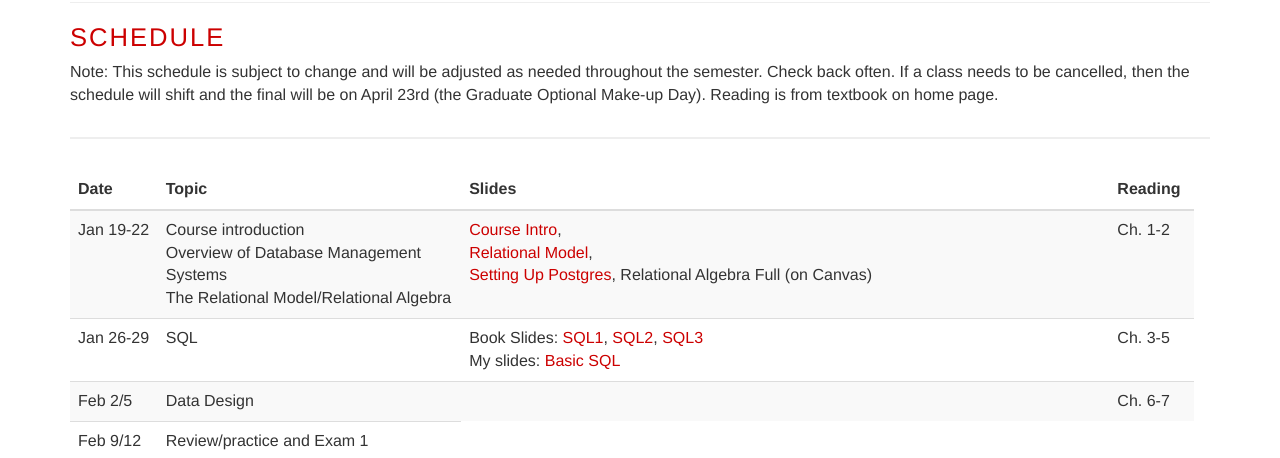
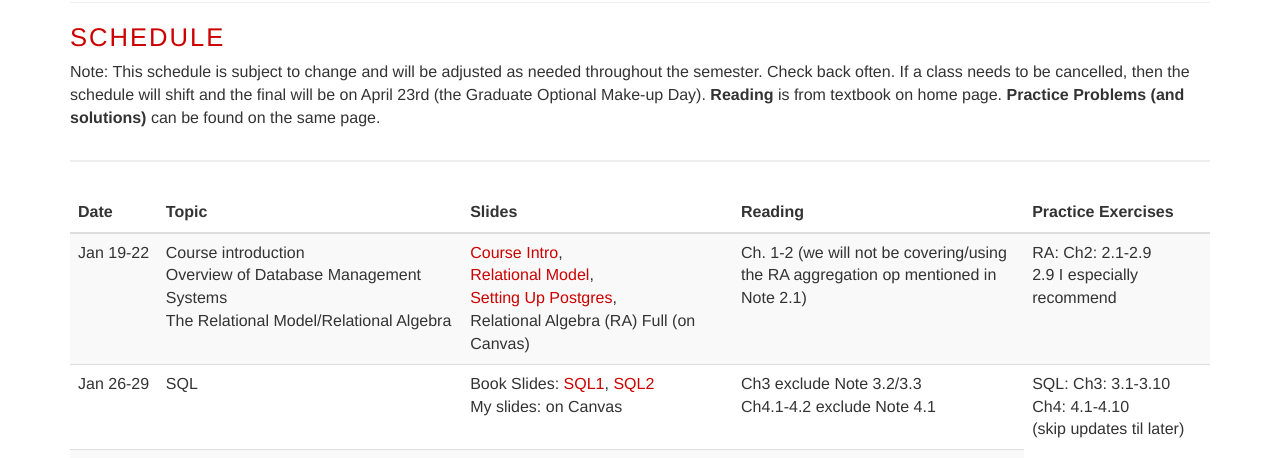
Before and after one commit to northeastern-datalab/cs5200, a plain HTML site: page sched.html in a window 1280 px wide. Shown: the part 297-755 px from the top of the page. Drawn offline with Linux system fonts and the light colour scheme.

Commit message:
moving my slides to canvas

```diff
--- a/sched.html
+++ b/sched.html
@@ -67,8 +67,10 @@
 			semester. Check back often.  If a class needs
 			to be cancelled, then the schedule will shift
 			and the final will be on April 23rd (the
-			Graduate Optional Make-up Day).  Reading is
-			from textbook on home page.
+			Graduate Optional Make-up Day). <b> Reading</b> is
+			from textbook on home page.  <b>Practice
+			Problems (and solutions)</b> can be found on
+			the same page.
 		  </p>
 
 		  	<div class="table-responsive">
@@ -79,12 +81,9 @@
 							<th>Date</th>
 
 							<th>Topic</th>
-<!--							<th>
-							  Book Slides</th>
-									  -->						  		<th>
-
-				 Slides</th>
-<th>Reading</th>
+<th>Slides</th>
+	<th>Reading</th>
+<th>Practice Exercises</th>
 						</tr>
 					</thead>
 
@@ -108,10 +107,13 @@ Overview of Database Management Systems<br>
   <a href="download/5200.2.RelationalModel.pdf">Relational Model</a>,
     <br>
     <a href="download/Setup-PostgreSQL.2021.pdf"> Setting Up
-  Postgres</a>,
-  Relational Algebra Full					    (on Canvas)
+  Postgres</a>,<br>
+  Relational Algebra (RA) Full (on Canvas)
 </td>
-<td>Ch. 1-2</td>
+<td>Ch. 1-2 (we will not be covering/using<br> the RA aggregation op mentioned
+					    in Note 2.1)</td>
+					    <td>RA:  Ch2: 2.1-2.9<br>
+					    2.9 I especially recommend</td>
 </tr>
 <tr>
   <td>Jan 26-29</td>
@@ -121,11 +123,16 @@ Overview of Database Management Systems<br>
 <td>
   Book Slides:
   <a href="download/ch3.pptx">SQL1</a>,
-  <a href="download/ch4.pptx">SQL2</a>,
-  <a href="download/ch5.pptx">SQL3</a><br>
-My slides:  <a href="download/5200.4.SQL.Basics.pdf">Basic SQL</a>
+  <a href="download/ch4.pptx">SQL2</a><br>
+<!--  <a href="download/ch5.pptx">SQL3</a><br> -->
+My slides:  on Canvas
 </td>
-<td>Ch. 3-5</td>
+<td>Ch3 exclude Note 3.2/3.3<br>
+Ch4.1-4.2 exclude Note 4.1</td>
+<td>SQL:  Ch3: 3.1-3.10<br>
+  Ch4: 4.1-4.10<br>
+  (skip updates til later)<br>
+</td>
 </tr>
 <tr>
   <td>Feb 2/5</td>
@@ -142,8 +149,8 @@ My slides:  <a href="download/5200.4.SQL.Basics.pdf">Basic SQL</a>
   <tr>
      <td>Feb 16/19</td>
   <td> Indexing<br>
-<td>  Keep in mind that the basic material in Ch
-  12/13 is assumed as prereq. I'll post some reading material on canvas.
+<td>  Ch
+  12/13 is assumed as prereq. <br>I'll post some reading material on canvas.
 </td>
 <!-- <td>
   <a href="download/ch14.pptx">Indexing</a>
@@ -278,7 +285,8 @@ My slides:  <a href="download/5200.4.SQL.Basics.pdf">Basic SQL</a>
 <tr>
   <td>Apr 20</td>
   <td> Final</td>
-  <td>NUFLEX requires final be held in class time on last day of term
+  <td>NUFLEX requires final be held in class time<br>
+    on last day of term<br>
   (you may take this and all exams remotely)
 </td>
 <td>
```
